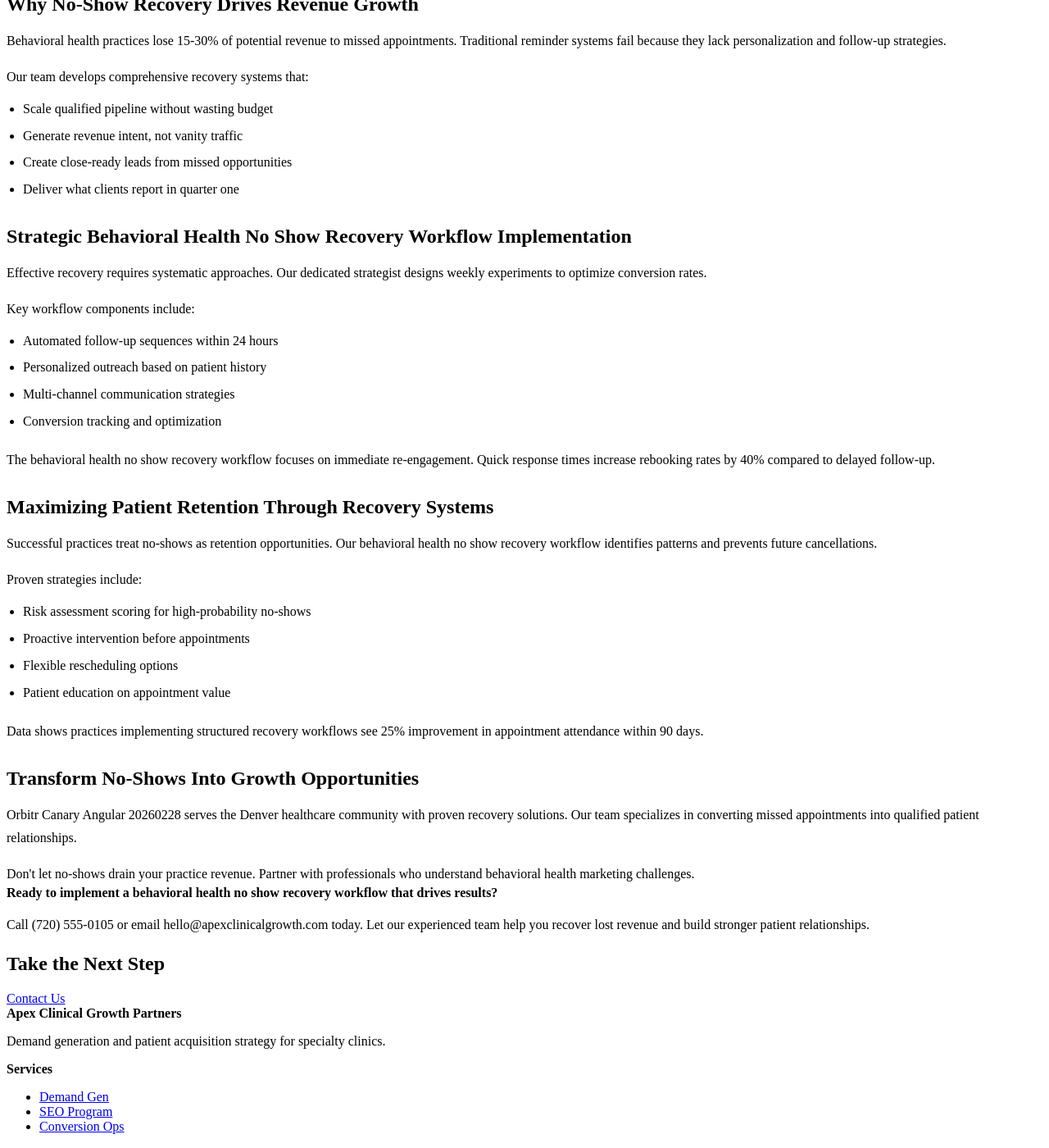
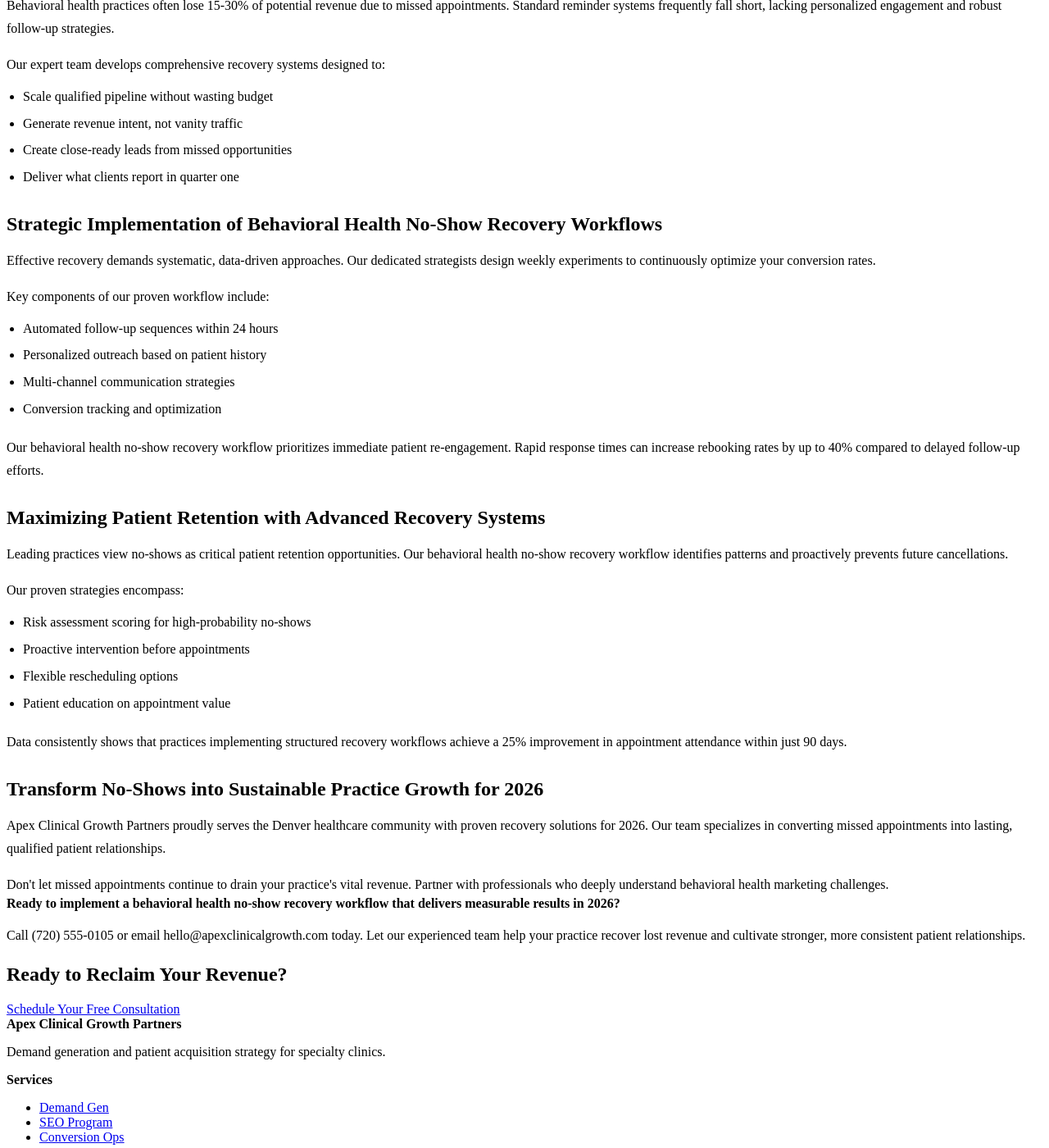
Before and after one commit to prjctlphbt/orbitr-canary-angular-20260228, a Jekyll site: the page angular-behavioral-noshow-20260228144655.html, which Jekyll copies as it is, in a window 1280 px wide and 1400 px high, scrolled down 269 px. Shown: the whole window at 82% size. Built offline with Jekyll 4.4.1, drawn with Linux system fonts in a browser that asks for light colours; some of the changed text lies outside the part shown.

Commit message:
Refresh and update content: angular-behavioral-noshow-20260228144655.html

```diff
--- a/angular-behavioral-noshow-20260228144655.html
+++ b/angular-behavioral-noshow-20260228144655.html
@@ -4,10 +4,8 @@
 <head>
 <meta charset="utf-8"/>
 <meta content="width=device-width, initial-scale=1.0" name="viewport"/>
-<meta content="Reduce missed appointments in behavioral health. Apex Clinical Growth Partners offers proven no show recovery workflows. Optimize your practice today.
-
-Characte" name="description"/>
-<title>Behavioral Health No Show Recovery Workflow Solutions</title>
+<meta content="Transform missed appointments in behavioral health into revenue. Apex Clinical Growth Partners provides expert no-show recovery workflows, optimizing patient engagement and practice growth for 2026 and beyond." name="description"/>
+<title>Behavioral Health No-Show Recovery Workflows | Apex Clinical Growth Partners</title>
 <style>
 
 
@@ -104,54 +102,53 @@ Characte" name="description"/>
 <main class="page-main">
 <section class="page-hero landing-hero">
 <div class="container">
-<h1>Behavioral Health No Show Recovery Workflow Solutions</h1>
-<a class="cta" href="/services/">Contact Us</a>
+<h1>Transform Missed Appointments: Behavioral Health No-Show Recovery Solutions</h1>
+<a class="cta" href="/services/">Schedule a Consultation</a>
 </div>
 </section>
 <section class="landing-content">
 <div class="container orbitr-generated-content">
-<h1>Behavioral Health No Show Recovery Workflow Solutions</h1>
-<p>Missed appointments cost behavioral health practices thousands in lost revenue each month. A strategic behavioral health no show recovery workflow transforms these challenges into growth opportunities. Orbitr Canary Angular 20260228 helps Denver practices convert missed appointments into qualified leads.</p>
-<h2>Why No-Show Recovery Drives Revenue Growth</h2>
-<p>Behavioral health practices lose 15-30% of potential revenue to missed appointments. Traditional reminder systems fail because they lack personalization and follow-up strategies.</p>
-<p>Our team develops comprehensive recovery systems that:</p>
+<p>Missed appointments significantly reduce revenue for behavioral health practices every month. A strategic behavioral health no-show recovery workflow turns these challenges into vital growth opportunities. We empower Denver practices to convert missed appointments into valuable, qualified patient leads.</p>
+<h2>Boost Revenue: The Power of No-Show Recovery in Behavioral Health</h2>
+<p>Behavioral health practices often lose 15-30% of potential revenue due to missed appointments. Standard reminder systems frequently fall short, lacking personalized engagement and robust follow-up strategies.</p>
+<p>Our expert team develops comprehensive recovery systems designed to:</p>
 <ul>
 <li>Scale qualified pipeline without wasting budget</li>
 <li>Generate revenue intent, not vanity traffic</li>
 <li>Create close-ready leads from missed opportunities</li>
 <li>Deliver what clients report in quarter one</li>
 </ul>
-<h2>Strategic Behavioral Health No Show Recovery Workflow Implementation</h2>
-<p>Effective recovery requires systematic approaches. Our dedicated strategist designs weekly experiments to optimize conversion rates.</p>
-<p>Key workflow components include:</p>
+<h2>Strategic Implementation of Behavioral Health No-Show Recovery Workflows</h2>
+<p>Effective recovery demands systematic, data-driven approaches. Our dedicated strategists design weekly experiments to continuously optimize your conversion rates.</p>
+<p>Key components of our proven workflow include:</p>
 <ul>
 <li>Automated follow-up sequences within 24 hours</li>
 <li>Personalized outreach based on patient history</li>
 <li>Multi-channel communication strategies</li>
 <li>Conversion tracking and optimization</li>
 </ul>
-<p>The behavioral health no show recovery workflow focuses on immediate re-engagement. Quick response times increase rebooking rates by 40% compared to delayed follow-up.</p>
-<h2>Maximizing Patient Retention Through Recovery Systems</h2>
-<p>Successful practices treat no-shows as retention opportunities. Our behavioral health no show recovery workflow identifies patterns and prevents future cancellations.</p>
-<p>Proven strategies include:</p>
+<p>Our behavioral health no-show recovery workflow prioritizes immediate patient re-engagement. Rapid response times can increase rebooking rates by up to 40% compared to delayed follow-up efforts.</p>
+<h2>Maximizing Patient Retention with Advanced Recovery Systems</h2>
+<p>Leading practices view no-shows as critical patient retention opportunities. Our behavioral health no-show recovery workflow identifies patterns and proactively prevents future cancellations.</p>
+<p>Our proven strategies encompass:</p>
 <ul>
 <li>Risk assessment scoring for high-probability no-shows</li>
 <li>Proactive intervention before appointments</li>
 <li>Flexible rescheduling options</li>
 <li>Patient education on appointment value</li>
 </ul>
-<p>Data shows practices implementing structured recovery workflows see 25% improvement in appointment attendance within 90 days.</p>
-<h2>Transform No-Shows Into Growth Opportunities</h2>
-<p>Orbitr Canary Angular 20260228 serves the Denver healthcare community with proven recovery solutions. Our team specializes in converting missed appointments into qualified patient relationships.</p>
-<p>Don't let no-shows drain your practice revenue. Partner with professionals who understand behavioral health marketing challenges.</p>
-<strong>Ready to implement a behavioral health no show recovery workflow that drives results?</strong>
-<p>Call (720) 555-0105 or email hello@apexclinicalgrowth.com today. Let our experienced team help you recover lost revenue and build stronger patient relationships.</p>
+<p>Data consistently shows that practices implementing structured recovery workflows achieve a 25% improvement in appointment attendance within just 90 days.</p>
+<h2>Transform No-Shows into Sustainable Practice Growth for 2026</h2>
+<p>Apex Clinical Growth Partners proudly serves the Denver healthcare community with proven recovery solutions for 2026. Our team specializes in converting missed appointments into lasting, qualified patient relationships.</p>
+<p>Don't let missed appointments continue to drain your practice's vital revenue. Partner with professionals who deeply understand behavioral health marketing challenges.</p>
+<strong>Ready to implement a behavioral health no-show recovery workflow that delivers measurable results in 2026?</strong>
+<p>Call (720) 555-0105 or email hello@apexclinicalgrowth.com today. Let our experienced team help your practice recover lost revenue and cultivate stronger, more consistent patient relationships.</p>
 </div>
 </section>
 <section class="landing-cta">
 <div class="container">
-<h2>Take the Next Step</h2>
-<a class="cta" href="/services/">Contact Us</a>
+<h2>Ready to Reclaim Your Revenue?</h2>
+<a class="cta" href="/services/">Schedule Your Free Consultation</a>
 </div>
 </section>
 </main>
@@ -177,17 +174,7 @@ Characte" name="description"/>
 </ul>
 </div>
 </div>
-<div class="container small-note">Framework canary fixture for Orbitr approval testing.</div>
+<div class="container small-note">© 2026 Apex Clinical Growth Partners. All rights reserved.</div>
 </footer>
-<script>
- // FAQ accordion functionality
- document.querySelectorAll('.faq-question').forEach(button => {
- button.addEventListener('click', () => {
- const expanded = button.getAttribute('aria-expanded') === 'true';
- button.setAttribute('aria-expanded', !expanded);
- button.parentElement.classList.toggle('active');
- });
- });
- </script>
 </body>
 </html>
```
